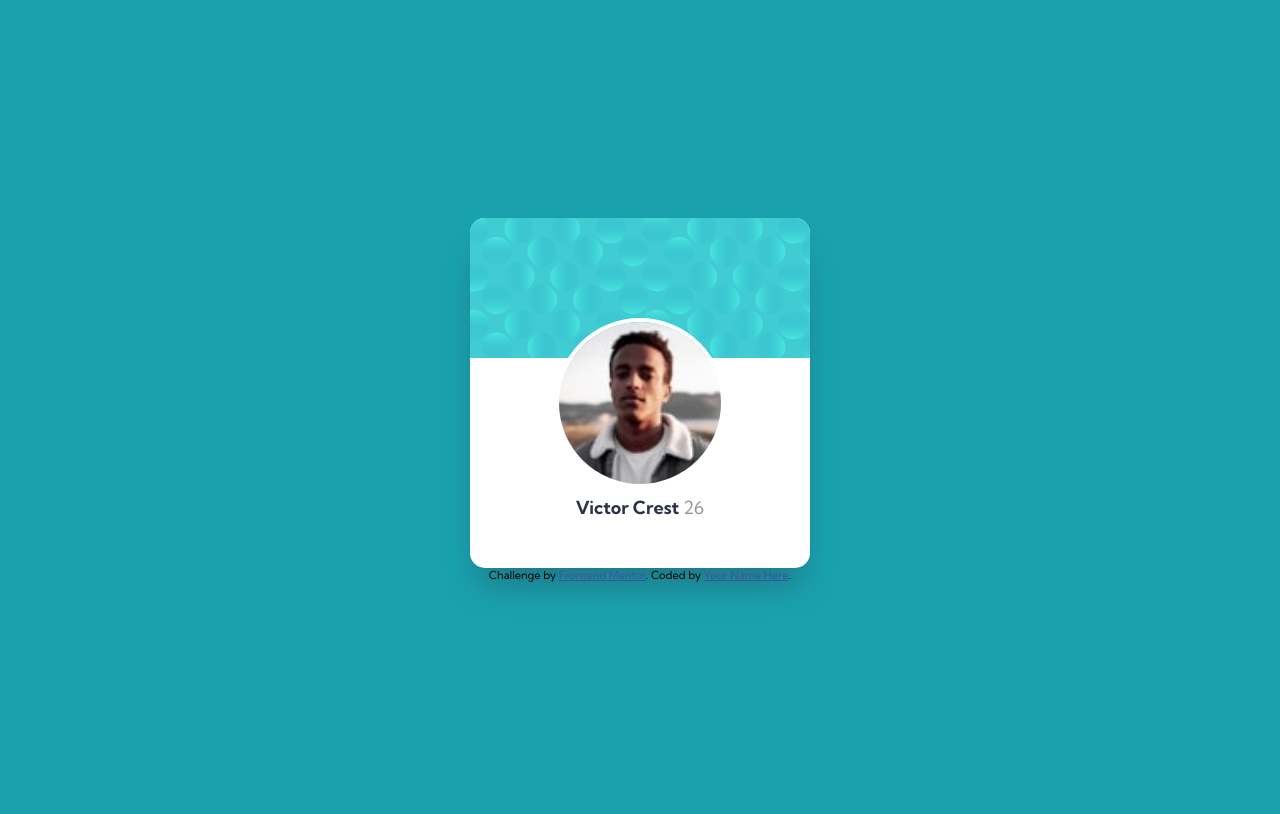
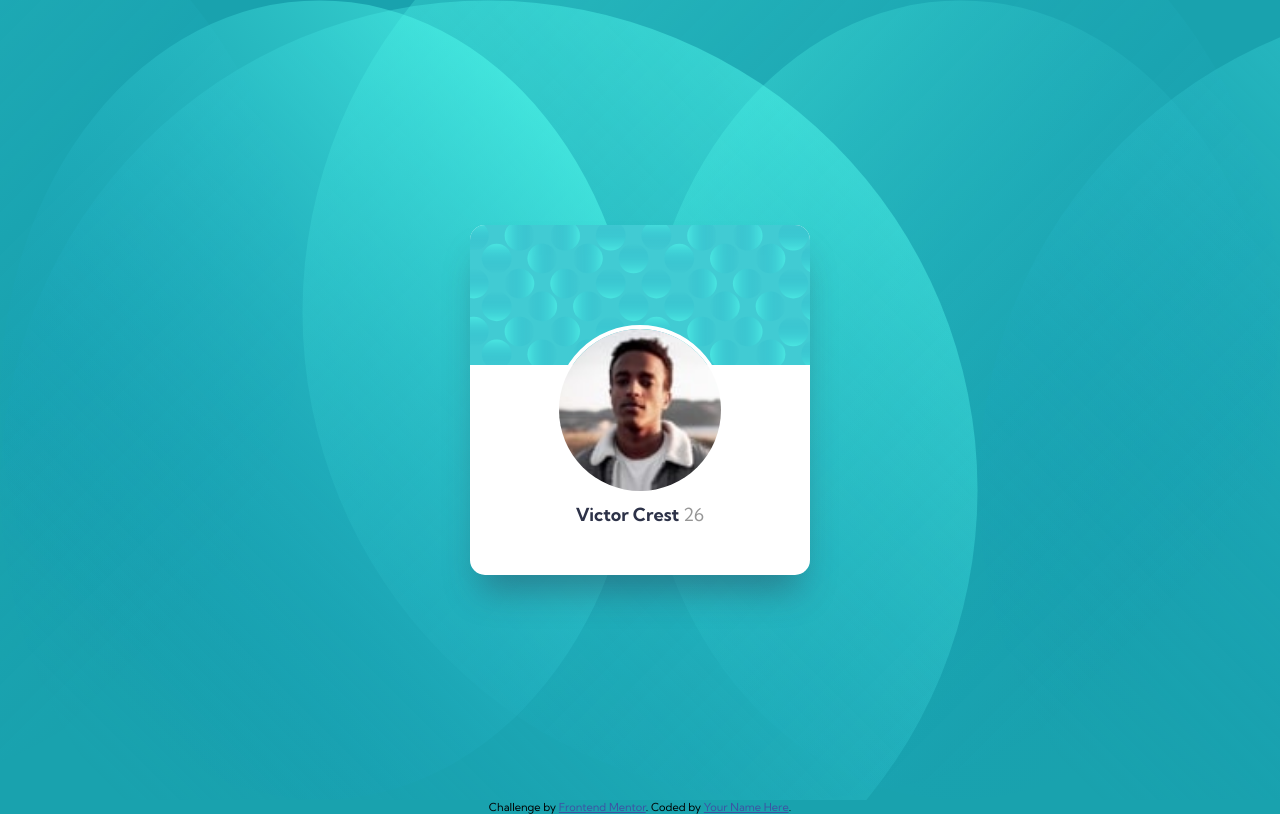
Before and after one commit to DeysiLopes/profile-card, a plain HTML site: page index.html in a window 1280 px wide. Drawn offline with Linux system fonts and the light colour scheme.

Commit message:
Update background and image profile

```diff
--- a/index.html
+++ b/index.html
@@ -21,15 +21,16 @@
 
     <div class="card">
       <div class="card-item">
-        <img src="/image-victor.jpg" alt="victor-profile" id="profile-image">
+        <img src="./images/image-victor.jpg" alt="victor-profile" id="profile-image">
         <h1 id="name">Victor Crest <span id="age">26</span></h1>
       </div>
     </div>
 
-    <div class="attribution">
+
+  </main>
+  <footer class="attribution">
       Challenge by <a href="https://www.frontendmentor.io?ref=challenge" target="_blank">Frontend Mentor</a>.
       Coded by <a href="#">Your Name Here</a>.
-    </div>
-  </main>
+  </footer>
 </body>
 </html>
--- a/style.css
+++ b/style.css
@@ -45,8 +45,8 @@ img{
     flex-wrap: wrap;
     z-index: -1;
     overflow: hidden;
-}
-.bg-top {
+    background: url(./images/bg-pattern-bottom.svg) bottom right, url(./images/bg-pattern-top.svg) top left;
+/* .bg-top {
         position: relative;
         top: -30vh;
         left: -50vw;
@@ -55,6 +55,7 @@ img{
         position: relative;
         top: -20vh;
         right: -50vw;
+} */
 }
 
 #name {
```
Also changed, not shown: images/image-victor.jpg (renamed from image-victor.jpg).
